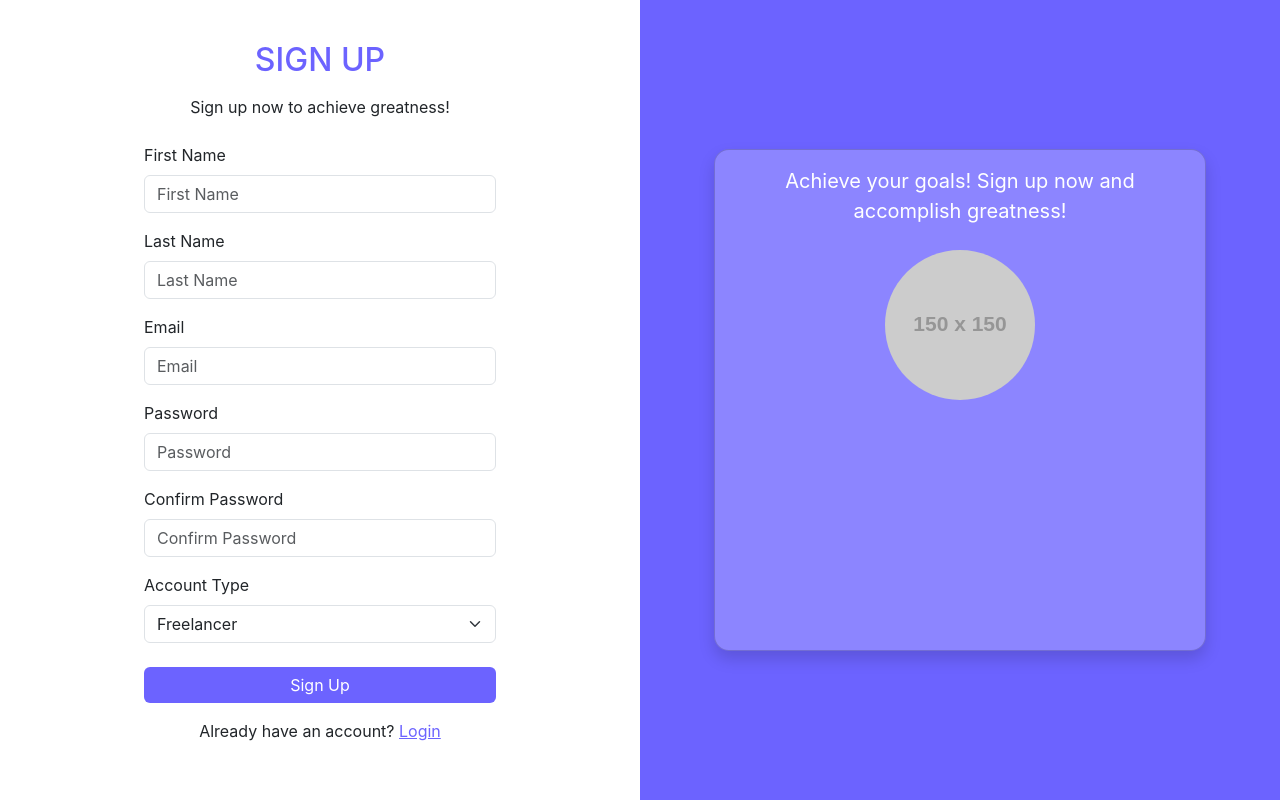
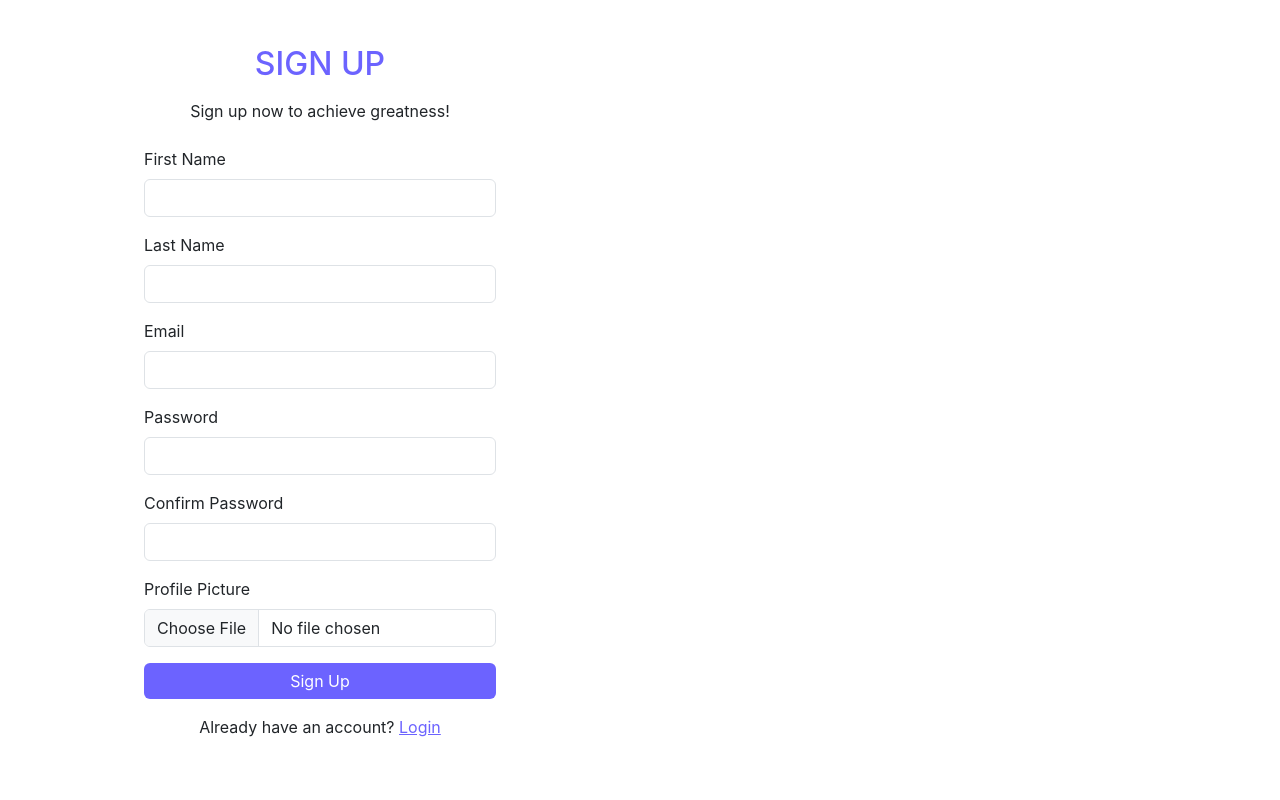
Before and after one commit to S3879003/workwave, a React (Create React App) app: page /signup in a window 1280 px wide. Built offline with nearby package versions, Linux system fonts and the light colour scheme.

Commit message:
Added profile picture upload functionality on profile creation

```diff
--- a/src/pages/signup.js
+++ b/src/pages/signup.js
@@ -8,36 +8,46 @@ const SignUpPage = ({ onSwap }) => {
   const [email, setEmail] = useState('');
   const [password, setPassword] = useState('');
   const [confirmPassword, setConfirmPassword] = useState('');
-  const [accessLevel, setAccessLevel] = useState(1); // Default to freelancer
+  const [accessLevel, setAccessLevel] = useState(1);
+  const [profilePicture, setProfilePicture] = useState(null);
   const [error, setError] = useState('');
   const [success, setSuccess] = useState(false);
   const [loading, setLoading] = useState(false);
 
+  // Handle file input change
+  const handleProfilePictureChange = (e) => {
+    setProfilePicture(e.target.files[0]);
+  };
+
+  // Handle signup form submission
   const handleSignUp = async (e) => {
     e.preventDefault();
     setLoading(true);
     setError('');
 
-    // Check if passwords match
+    // Validate passwords
     if (password !== confirmPassword) {
       setError("Passwords do not match");
       setLoading(false);
       return;
     }
 
+    // Create FormData object
+    const formData = new FormData();
+    formData.append('firstName', firstName);
+    formData.append('lastName', lastName);
+    formData.append('email', email);
+    formData.append('password', password);
+    formData.append('accessLevel', accessLevel);
+    if (profilePicture) {
+      formData.append('profilePicture', profilePicture);
+    }
+
     try {
+      // Make a POST request to the signup endpoint
       const response = await fetch('http://localhost:8888/auth/signup', {
         method: 'POST',
-        headers: {
-          'Content-Type': 'application/json',
-        },
-        body: JSON.stringify({
-          firstName,
-          lastName,
-          email,
-          password,
-          accessLevel,
-        }),
+        body: formData,
       });
 
       const data = await response.json();
@@ -72,68 +82,32 @@ const SignUpPage = ({ onSwap }) => {
             <Form onSubmit={handleSignUp}>
               <Form.Group controlId="formFirstName" className="mb-3">
                 <Form.Label>First Name</Form.Label>
-                <Form.Control
-                  type="text"
-                  placeholder="First Name"
-                  value={firstName}
-                  onChange={(e) => setFirstName(e.target.value)}
-                  required
-                />
+                <Form.Control type="text" value={firstName} onChange={(e) => setFirstName(e.target.value)} required />
               </Form.Group>
 
               <Form.Group controlId="formLastName" className="mb-3">
                 <Form.Label>Last Name</Form.Label>
-                <Form.Control
-                  type="text"
-                  placeholder="Last Name"
-                  value={lastName}
-                  onChange={(e) => setLastName(e.target.value)}
-                  required
-                />
+                <Form.Control type="text" value={lastName} onChange={(e) => setLastName(e.target.value)} required />
               </Form.Group>
 
               <Form.Group controlId="formEmail" className="mb-3">
                 <Form.Label>Email</Form.Label>
-                <Form.Control
-                  type="email"
-                  placeholder="Email"
-                  value={email}
-                  onChange={(e) => setEmail(e.target.value)}
-                  required
-                />
+                <Form.Control type="email" value={email} onChange={(e) => setEmail(e.target.value)} required />
               </Form.Group>
 
               <Form.Group controlId="formPassword" className="mb-3">
                 <Form.Label>Password</Form.Label>
-                <Form.Control
-                  type="password"
-                  placeholder="Password"
-                  value={password}
-                  onChange={(e) => setPassword(e.target.value)}
-                  required
-                />
+                <Form.Control type="password" value={password} onChange={(e) => setPassword(e.target.value)} required />
               </Form.Group>
 
               <Form.Group controlId="formConfirmPassword" className="mb-3">
                 <Form.Label>Confirm Password</Form.Label>
-                <Form.Control
-                  type="password"
-                  placeholder="Confirm Password"
-                  value={confirmPassword}
-                  onChange={(e) => setConfirmPassword(e.target.value)}
-                  required
-                />
+                <Form.Control type="password" value={confirmPassword} onChange={(e) => setConfirmPassword(e.target.value)} required />
               </Form.Group>
 
-              <Form.Group controlId="formAccessLevel" className="mb-4">
-                <Form.Label>Account Type</Form.Label>
-                <Form.Select
-                  value={accessLevel}
-                  onChange={(e) => setAccessLevel(parseInt(e.target.value))}
-                >
-                  <option value={1}>Freelancer</option>
-                  <option value={2}>Client</option>
-                </Form.Select>
+              <Form.Group controlId="formProfilePicture" className="mb-3">
+                <Form.Label>Profile Picture</Form.Label>
+                <Form.Control type="file" accept="image/*" onChange={handleProfilePictureChange} />
               </Form.Group>
 
               <Button variant="primary" type="submit" className="w-100 mb-3" disabled={loading}>
@@ -141,24 +115,10 @@ const SignUpPage = ({ onSwap }) => {
               </Button>
 
               <p className="text-center">
-                Already have an account?{' '}
-                <a href="/" onClick={onSwap}>
-                  Login
-                </a>
+                Already have an account? <a href="/" onClick={onSwap}>Login</a>
               </p>
             </Form>
           </div>
-        </Col>
-
-        <Col md={6} className="col-full-height bg-purple">
-          <Card className="text-center shadow" style={{ width: '80%', background: 'rgba(255, 255, 255, 0.22)', borderRadius: '15px' }}>
-            <Card.Body style={{ height: '500px' }}>
-              <Card.Text className="text-white mb-4" style={{ fontSize: '1.25rem' }}>
-                Achieve your goals! Sign up now and accomplish greatness!
-              </Card.Text>
-              <img src="https://via.placeholder.com/150" alt="Motivational" className="img-fluid rounded-circle" />
-            </Card.Body>
-          </Card>
         </Col>
       </Row>
     </Container>
```
